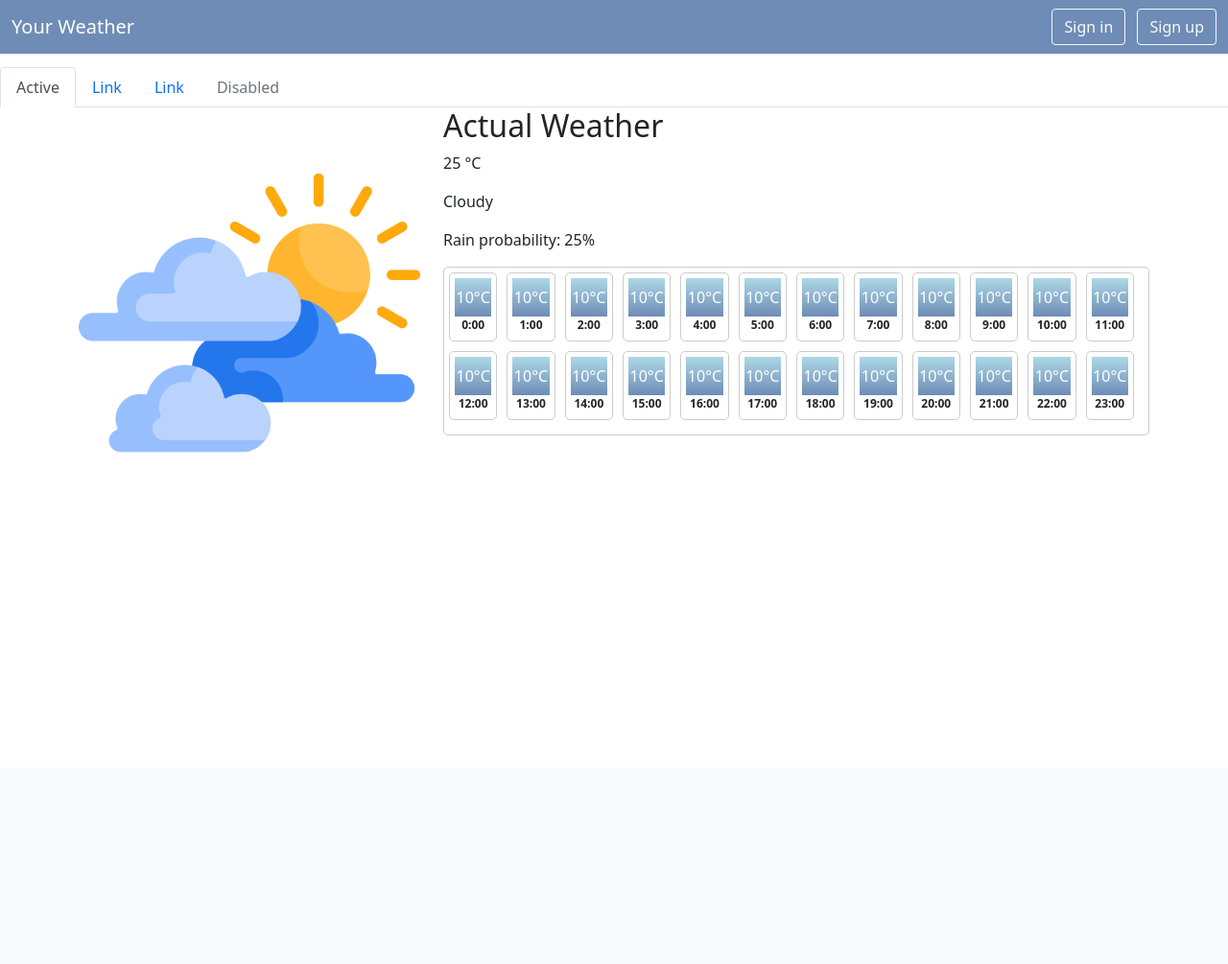
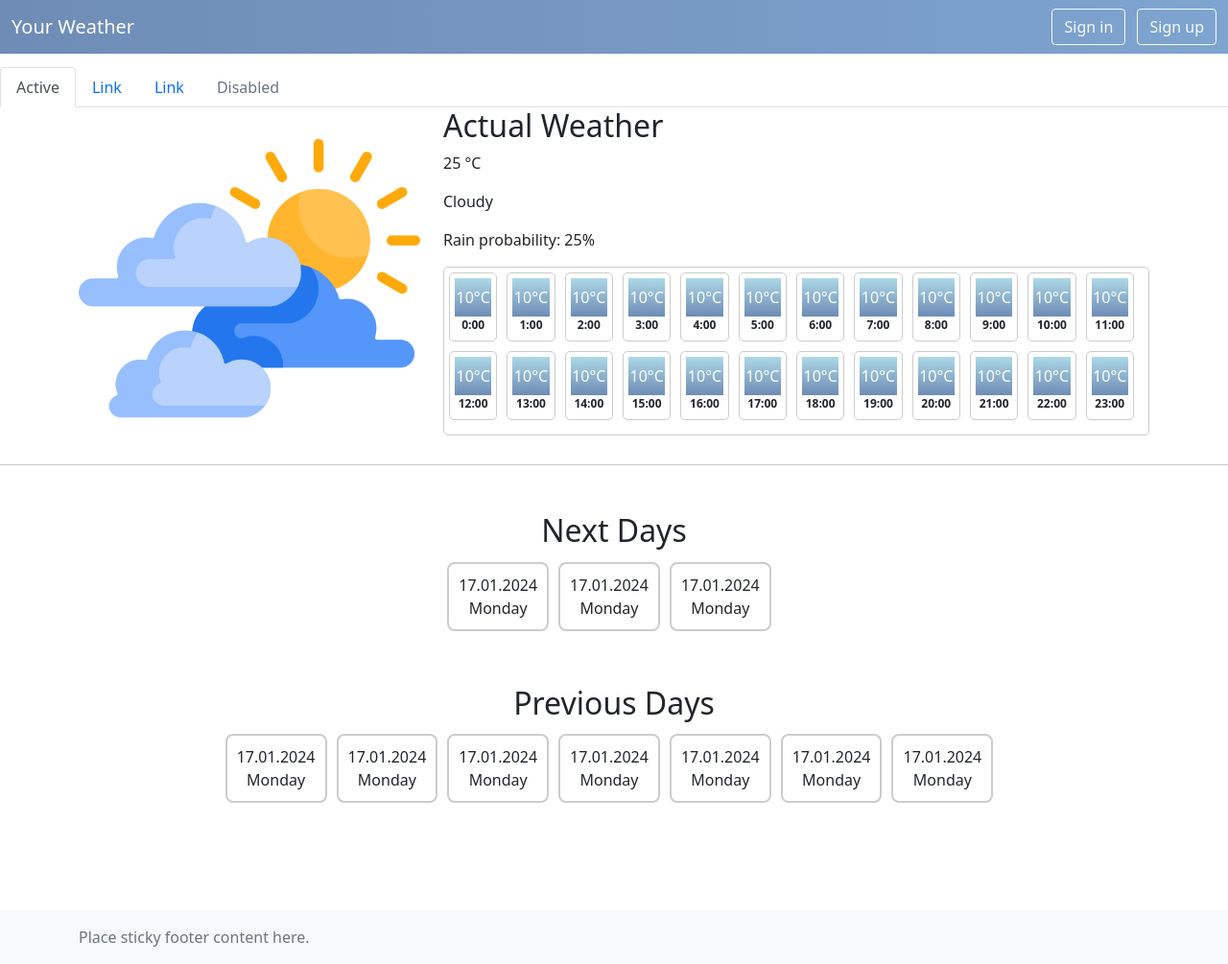
Before and after one commit to KyryloYefremov/WeatherApp, a Django app: page / in a window 1280 px wide. Shown: the whole page at 96% size. Before the commit the page ends 472 px from the top, so only its background shows below. Run offline with Django 5.2, Linux system fonts and the light colour scheme.

Commit message:
add prev and next forecast

```diff
--- a/weatherapp/weather/static/css/style.css
+++ b/weatherapp/weather/static/css/style.css
@@ -1,12 +1,10 @@
 #navbar-main {
-    background-color: #6e8cb6 !important;
+    background: linear-gradient(to right, #6e8cb6, #7ea4d0) !important;
 }
 
 #weather-img {
     max-width: 100%;
     height: auto;
-    margin-right: 10%;
-    margin-top: 10%;
 }
 
 /* Style for the time list */
@@ -45,3 +43,30 @@
   text-align: center;
   font-weight: bold;
 }
+
+.forecast-list {
+    display: flex;
+    justify-content: center; /* Выравнивание блоков по центру */
+    padding-top: 5px;
+}
+
+.forecast-item {
+    border: 2px solid #ccc;
+    border-radius: 8px;
+    padding: 10px;
+    margin-right: 10px; /* Добавляем небольшой отступ между блоками */
+}
+
+#next-days-forecast {
+    text-align: center;
+    padding-top: 3%;
+}
+
+#prev-days-forecast {
+    text-align: center;
+    padding-top: 5%;
+}
+
+#forecast {
+    padding-bottom: 10%;
+}
--- a/weatherapp/weather/templates/index.html
+++ b/weatherapp/weather/templates/index.html
@@ -65,12 +65,10 @@
 
 <div class="container">
   <div class="row">
-    <!-- First column with 1/4 width (3/12) -->
     <div class="col-md-4">
       <!-- Content for the first column -->
-      <img src="{% static 'images/icon-clouds-sun.png' %}" alt="" id="weather-img">
+        <img src="{% static 'images/icon-clouds-sun.png' %}" alt="" id="weather-img">
     </div>
-    <!-- Second column with 3/4 width (9/12) -->
     <div class="col-md-8">
       <!-- Content for the second column -->
         <h2>Actual Weather</h2>
@@ -94,6 +92,73 @@
   </div>
 </div>
 
+<hr>
+
+<div class="container">
+    <div id="forecast">
+        <div class="col-md" id="next-days-forecast">
+            <h2>Next Days</h2>
+            <div class="forecast-list">
+                <div class="forecast-item">
+                    <div class="forecast-day">17.01.2024</div>
+                    <div class="forecast-degrees">Monday</div>
+                </div>
+                <div class="forecast-item">
+                    <div class="forecast-day">17.01.2024</div>
+                    <div class="forecast-degrees">Monday</div>
+                </div>
+                <div class="forecast-item">
+                    <div class="forecast-day">17.01.2024</div>
+                    <div class="forecast-degrees">Monday</div>
+                </div>
+            </div>
+        </div>
+
+        <div class="col-md" id="prev-days-forecast">
+            <div>
+                <h2>Previous Days</h2>
+            </div>
+
+            <div class="forecast-list">
+                <div class="forecast-item">
+                    <div class="forecast-day">17.01.2024</div>
+                    <div class="forecast-degrees">Monday</div>
+                </div>
+                <div class="forecast-item">
+                    <div class="forecast-day">17.01.2024</div>
+                    <div class="forecast-degrees">Monday</div>
+                </div>
+                <div class="forecast-item" >
+                    <div class="forecast-day">17.01.2024</div>
+                    <div class="forecast-degrees">Monday</div>
+                </div>
+                <div class="forecast-item">
+                    <div class="forecast-day">17.01.2024</div>
+                    <div class="forecast-degrees">Monday</div>
+                </div>
+                <div class="forecast-item">
+                    <div class="forecast-day">17.01.2024</div>
+                    <div class="forecast-degrees">Monday</div>
+                </div>
+                <div class="forecast-item">
+                    <div class="forecast-day">17.01.2024</div>
+                    <div class="forecast-degrees">Monday</div>
+                </div>
+                <div class="forecast-item">
+                    <div class="forecast-day">17.01.2024</div>
+                    <div class="forecast-degrees">Monday</div>
+                </div>
+            </div>
+
+        </div>
+    </div>
+</div>
+
+<footer class="footer mt-auto py-3 bg-light">
+  <div class="container">
+    <span class="text-muted">Place sticky footer content here.</span>
+  </div>
+</footer>
 
 
 </body>
```
